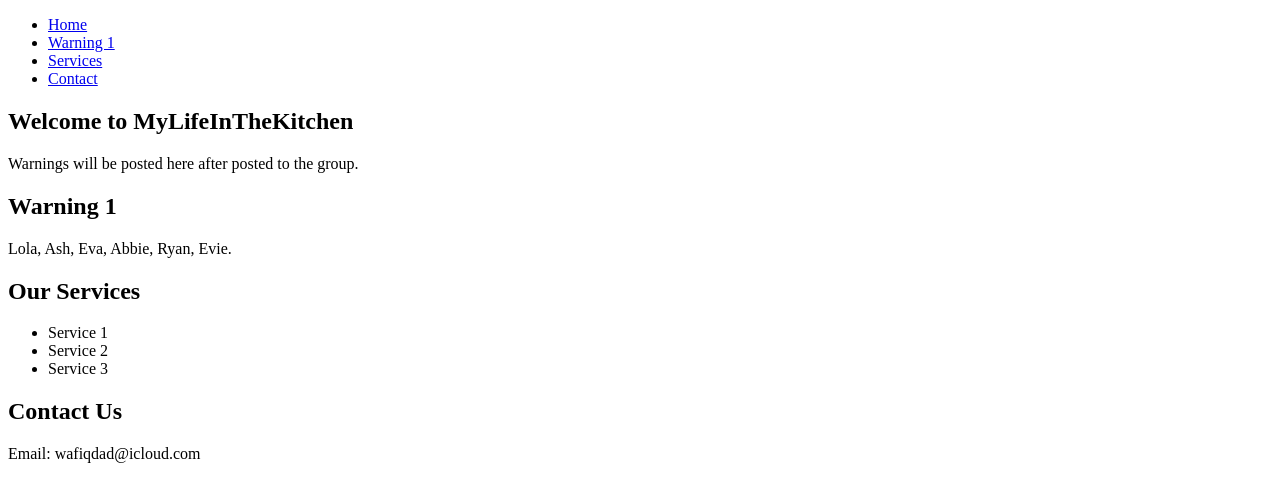
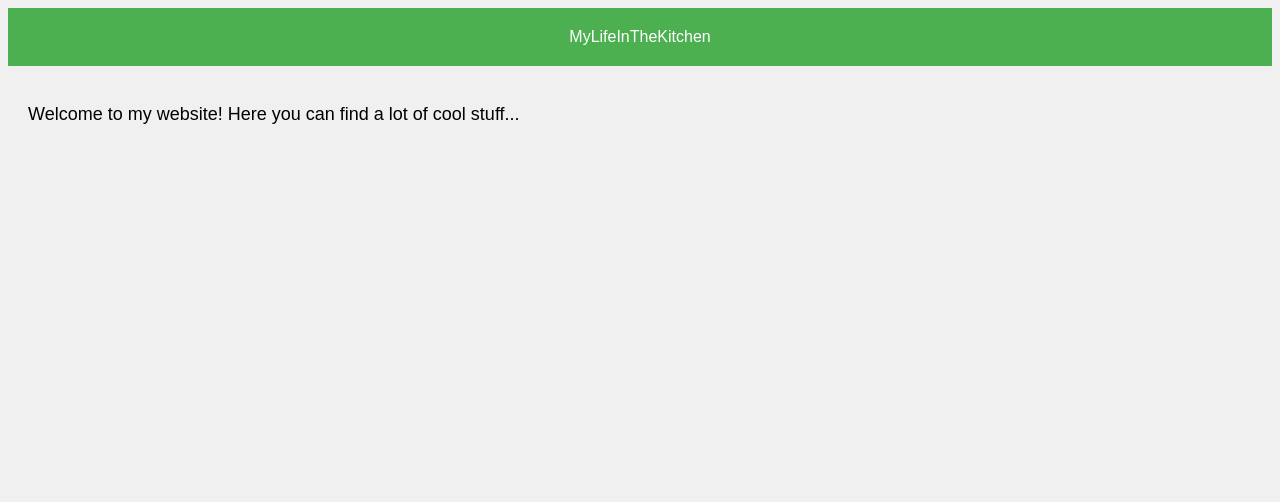
Before and after one commit to Wafiqdad/MyLifeInTheKitchen, a plain HTML site: page index.html in a window 1280 px wide. Drawn offline with Linux system fonts and the light colour scheme; files that its build step writes are made by us from their sources.

Commit message:
create index.html create styles.css

```diff
--- /dev/null
+++ b/assets/styles.css
@@ -0,0 +1,17 @@
+body {
+    background-color: #f0f0f0;
+    font-family: Arial, sans-serif;
+   }
+
+   header {
+    background-color: #4CAF50;
+    color: white;
+    padding: 20px;
+    text-align: center;
+   }
+
+   p {
+    font-size: 18px;
+    padding: 20px;
+    text-align: justify;
+   }
--- a/index.html
+++ b/index.html
@@ -1,42 +1,10 @@
 <!DOCTYPE html>
-<html lang="en">
+<html>
 <head>
-    <meta charset="UTF-8">
-    <meta name="viewport" content="width=device-width, initial-scale=1.0">
-    <title>MyLifeInTheKitchen</title>
+ <link rel="stylesheet" type="text/css" href="styles.css">
 </head>
 <body>
-    <header>
-        <nav>
-            <ul>
-                <li><a href="#home">Home</a></li>
-                <li><a href="#Warning1">Warning 1</a></li>
-                <li><a href="#services">Services</a></li>
-                <li><a href="#contact">Contact</a></li>
-            </ul>
-        </nav>
-    </header>
-
-    <main>
-        <section id="home">
-            <h1>Welcome to MyLifeInTheKitchen</h1>
-            <p>Warnings will be posted here after posted to the group.</p>
-        </section>
-
-        <section id="Warning1">
-            <h2>Warning 1</h2>
-            <p>Lola, Ash, Eva, Abbie, Ryan, Evie.</p>
-        </section>
-
-        <section id="services">
-            <h2>Our Services</h2>
-            <ul>
-                <li>Service 1</li>
-                <li>Service 2</li>
-                <li>Service 3</li>
-            </ul>
-        </section>
-
-        <section id="contact">
-            <h2>Contact Us</h2>
-            <p>Email: wafiqdad@icloud.com</p>
+ <header>MyLifeInTheKitchen</header>
+ <p>Welcome to my website! Here you can find a lot of cool stuff...</p>
+</body>
+</html>
```
Also changed, not shown: assets/main.js (deleted), 1 other file.
